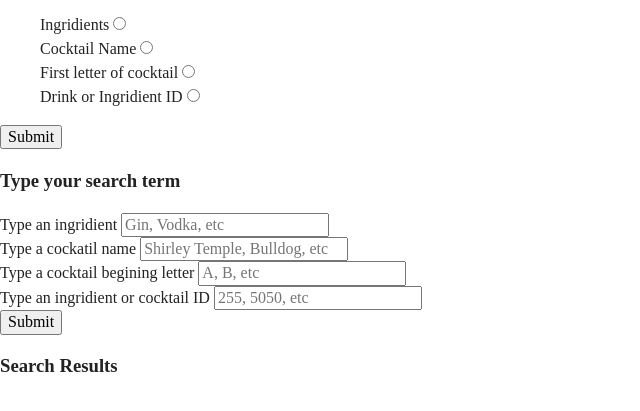
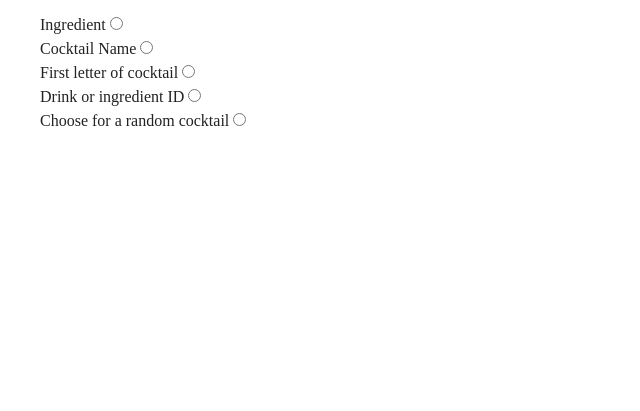
Before and after one commit to Andacanaver/api-capstone, a plain HTML site: page index.html in a window 1280 px wide. Shown: the part 91-502 px from the top of the page, without its empty margins (0-640 px from the left). Drawn offline with nearby package versions, Linux system fonts and the light colour scheme.

Commit message:
add random select radio button

```diff
--- a/index.html
+++ b/index.html
@@ -30,44 +30,46 @@
             <fieldset>
                 <legend><h1>What would you like to search for?</h1></legend>
                 <ul id="search-terms">
-                    <li><label for="check-ingridients">Ingridients</label>
-                    <input type="radio" name="check-term" id="check-ingridients" required> </li>
+                    <li><label for="check-ingredient">Ingredient</label>
+                    <input type="radio" name="check-term" value="opt1" required> </li>
                     <li><label for="check-cocktail-name">Cocktail Name</label>
-                    <input type="radio" name="check-term" id="check-cocktail-name" required> </li>
+                    <input type="radio" name="check-term" value="opt2" required> </li>
                     <li><label for="check-begining-letter">First letter of cocktail</label>
-                    <input type="radio" name="check-term" id="check-begining-letter" required> </li>
-                    <li><label for="check-id">Drink or Ingridient ID</label>
-                    <input type="radio" name="check-term" id="check-id" required> </li>
+                    <input type="radio" name="check-term" value="opt3" required> </li>
+                    <li><label for="check-id">Drink or ingredient ID</label>
+                    <input type="radio" name="check-term" value="opt4" required> </li>
+                    <li><label for="check-random">Choose for a random cocktail</label>
+                    <input type="radio" name="check-term" id="opt5"></li>
                 </ul>
-                <button type="submit" id="term-submit">Submit</button>
+                <button type="submit" id="random-submit" class="hidden">Submit for Random cocktail</button>
             </fieldset>
         </form>
     </div>
-    <div class="hiddens">
+    <div hidden="true" id="terms-boxes">
         <form>
             <fieldset>
                 <legend><h3>Type your search term</h3></legend>
-                <div class="hiddens">
-                    <label for="search-ingridient">Type an ingridient</label>
-                    <input type="text" name="search-ingridient" id="search-ingridient" placeholder="Gin, Vodka, etc">
+                <div hidden="true" id="opt1">
+                    <label for="search-ingredient">Type an ingredient</label>
+                    <input type="text" name="search-ingredient" id="search-ingredient" placeholder="Gin, Vodka, etc">
                 </div>
-                <div class="hiddens">
+                <div hidden="true" id="opt2">
                     <label for="search-cocktail-name">Type a cockatil name</label>
                     <input type="text" name="search-cocktail-name" id="search-cocktail-name" placeholder="Shirley Temple, Bulldog, etc">
                 </div>
-                <div class="hiddens">
+                <div hidden="true" id="opt3">
                     <label for="search-begining-letter">Type a cocktail begining letter</label>
                     <input type="text" name="search-begining-letter" id="search-begining-letter" placeholder="A, B, etc">
                 </div>
-                <div class="hiddens">
-                    <label for="search-id">Type an ingridient or cocktail ID</label>
+                <div hidden="true" id="opt4">
+                    <label for="search-id">Type an ingredient or cocktail ID</label>
                     <input type="text" name="search-id" id="search-id" placeholder="255, 5050, etc">
                 </div>
-                <button type="submit" id="submit" class="hiddens">Submit</button>
+                <button type="submit" id="submit">Submit</button>
             </fieldset>
         </form>
     </div>
-    <div class="hiddens" id="results">
+    <div class="hidden" id="results">
         <h3>Search Results</h3>
         <ul id="results-list">
 
```
